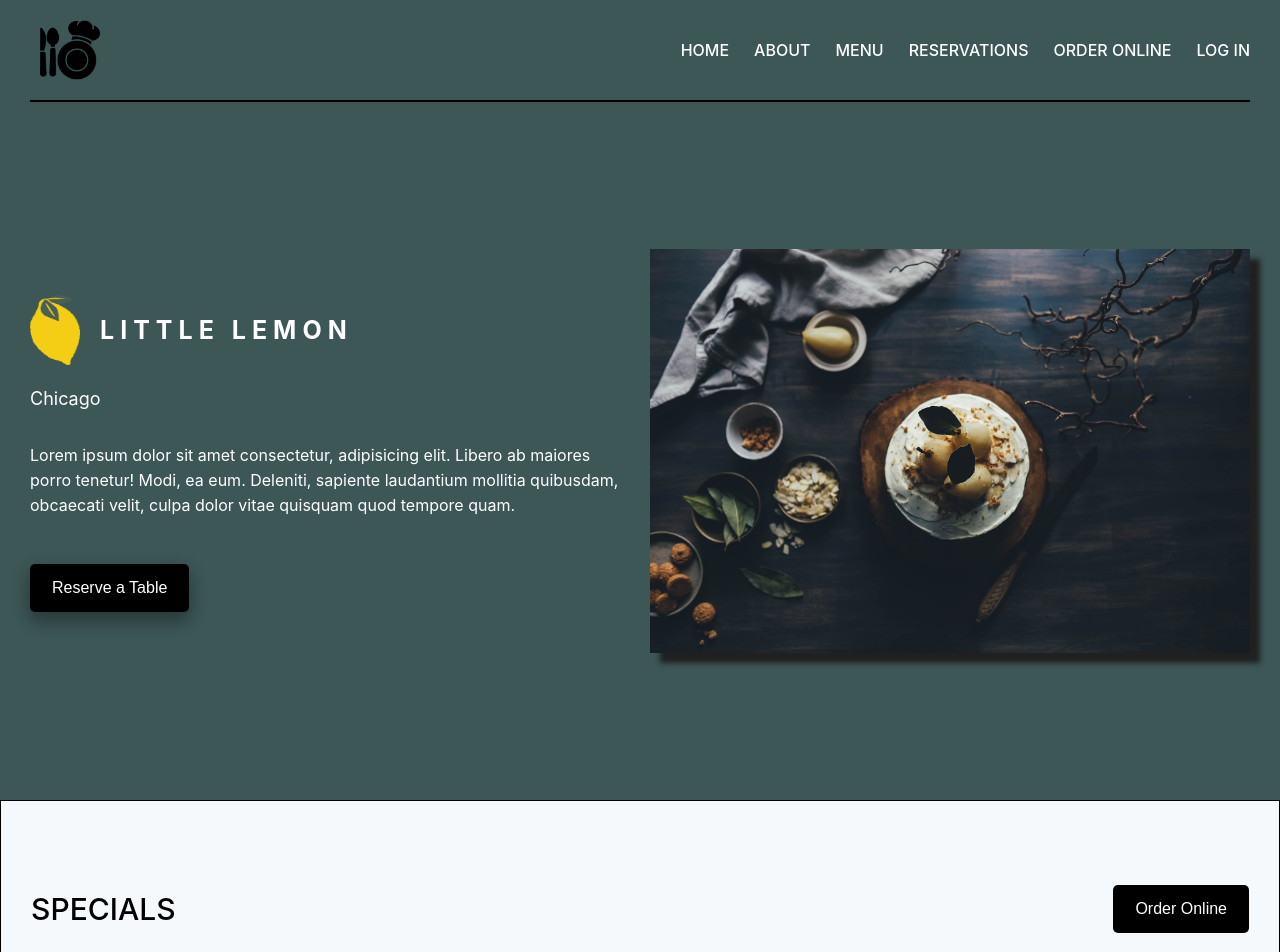
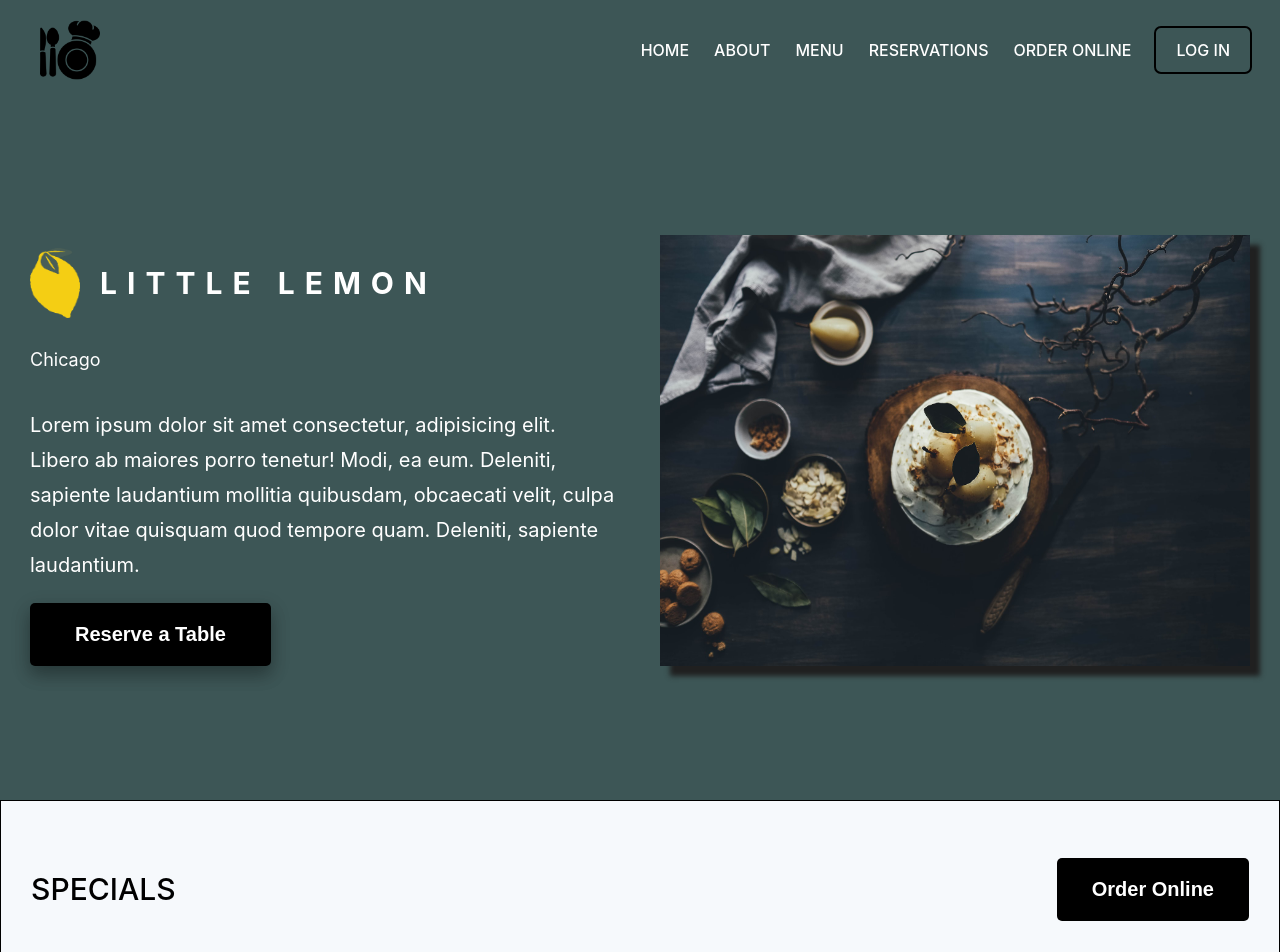
Before and after one commit to Emmanuel-Marcano/restaurant-web-app, a React (Create React App) app: page / in a window 1280 px wide. Shown: the top 952 px of the page. Built offline with nearby package versions, Linux system fonts and the light colour scheme.

Commit message:
landing page and btns adjustment

```diff
--- a/src/App.css
+++ b/src/App.css
@@ -19,6 +19,10 @@ a{
     color: white;
     font-weight: 500;
 }
+
+/* p{
+    margin: 16px 0;
+} */
 
 
 .chef-hat{
@@ -44,7 +48,16 @@ a{
     background-color:#3D5656;
     display: flex;
     justify-content: center;
-    border-bottom: 2px solid black;
+    /* border-bottom: 2px solid black; */
+
+}
+
+.login-btn{
+    padding: 12px 20px;
+    background-color: transparent;
+    outline: 2px solid black;
+    border-radius: 5px;
+
 
 }
 
@@ -52,9 +65,13 @@ a{
     background-color: #3D5656;
     height: 100%;
     display: grid;
-    gap: 20px;
+    gap: 40px;
     grid-template-columns: 1fr;
-    place-content: center;
+    /* place-content: center; */
+    align-content: space-evenly;
+    justify-content: center;
+
+
 
 }
 
@@ -68,6 +85,11 @@ a{
     font-size: 18px;
     letter-spacing: 6px;
     font-weight: 700;
+}
+
+.showcase-description{
+    font-size: 14px;
+    line-height: 20px;
 }
 
 .showcase-btn{
@@ -116,8 +138,9 @@ a{
 .showcase-text{
     display: flex;
     flex-direction: column;
-    justify-content: center;
+    /* justify-content: center; */
     color: white;
+
     /* gap:10px; */
 
     /* border: 1px solid black; */
@@ -125,7 +148,7 @@ a{
 
 .specials-section{
     background-color: #f6f9fc;
-    padding: 60px 30px;
+    padding: 40px 30px;
     border: 1px solid black;
 }
 
@@ -133,6 +156,7 @@ a{
     display: flex;
     align-items: center;
     justify-content: space-between;
+    padding-bottom: 40px;
     /* border: 1px solid black; */
 }
 
@@ -160,13 +184,13 @@ a{
 }
 
 .dishes-text{
-    padding: 0 20px;
+    padding: 20px 20px;
 }
 
 
 .dishes{
-    width: 100%;
-   height: 300px;
+   width: 100%;
+   height: 250px;
    border-radius: 8px;
 }
 
@@ -223,33 +247,42 @@ a{
 
     .showcase-container{
         grid-template-columns: 1fr 1fr;
+
     }
 
     .showcase-text{
         order: 1;
+        /* border: 1px solid black */
     }
+
+
 
     .showcase-btn{
         border: none;
-        padding: 15px 22px;
+        padding: 20px 45px;
         color: white;
         background-color: black;
-        font-size: 16px;
-        margin-top: 30px;
+        font-size: 20px;
+        margin-top: auto;
+
+        font-weight: 600;
+        /* justify-self: end; */
     }
 
     .specials-btn{
         border: none;
-        padding: 15px 22px;
+        padding: 20px 35px;
         color: white;
         background-color: black;
-        font-size: 16px;
+        font-size: 20px;
+        font-weight: 600;
 
 
     }
 
     .showcase-description{
-        line-height: 25px;
+        line-height: 35px;
+        font-size: 20px;
     }
 
     .showcase-image{
@@ -258,8 +291,8 @@ a{
     }
 
     .showcase-brandname p{
-        font-size: 25px;
-        letter-spacing: 6px;
+        font-size: 30px;
+        letter-spacing: 10px;
         font-weight: 700;
     }
 
@@ -275,12 +308,23 @@ a{
         grid-template-columns: 1fr 1fr 1fr;
     }
 
+    .specials-header{
+
+
+    }
+
 
     .specials-header p{
         font-size: 30px;
         font-weight: 500;
 
     }
+
+    .dishes{
+
+        height: 300px;
+
+     }
 
     .dishes-btn{
         font-size: 14px;
--- a/src/components/Header.js
+++ b/src/components/Header.js
@@ -14,7 +14,7 @@ function Header(){
                     <li><a href="">MENU</a></li>
                     <li><a href="">RESERVATIONS</a></li>
                     <li><a href="">ORDER ONLINE</a></li>
-                    <li><a href="">LOG IN</a></li>
+                    <li>< a className="login-btn"  href="">LOG IN</a></li>
                 </ul>
             </nav>
 
--- a/src/components/Showcase.js
+++ b/src/components/Showcase.js
@@ -15,7 +15,12 @@ function Showcase(){
                 <p >LITTLE LEMON</p>
                 </div>
                 <p className='showcase-location'>Chicago</p>
-                <p className='showcase-description'>Lorem ipsum dolor sit amet consectetur, adipisicing elit. Libero ab maiores porro tenetur! Modi, ea eum. Deleniti, sapiente laudantium mollitia quibusdam, obcaecati velit, culpa dolor vitae quisquam quod tempore quam.</p>
+                <p className='showcase-description'>Lorem ipsum dolor sit amet consectetur,
+                adipisicing elit. Libero ab maiores porro tenetur! Modi, ea eum.
+                Deleniti, sapiente laudantium mollitia quibusdam, obcaecati velit,
+                culpa dolor vitae quisquam quod tempore quam.
+                Deleniti, sapiente laudantium.
+                </p>
                 <button className='showcase-btn'>Reserve a Table</button>
             </div>
         </div>
```
